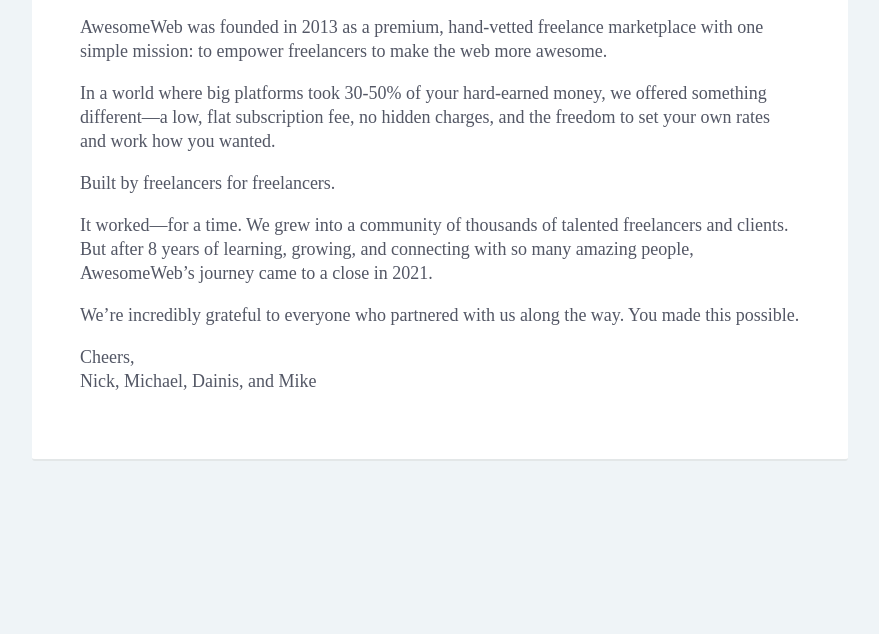
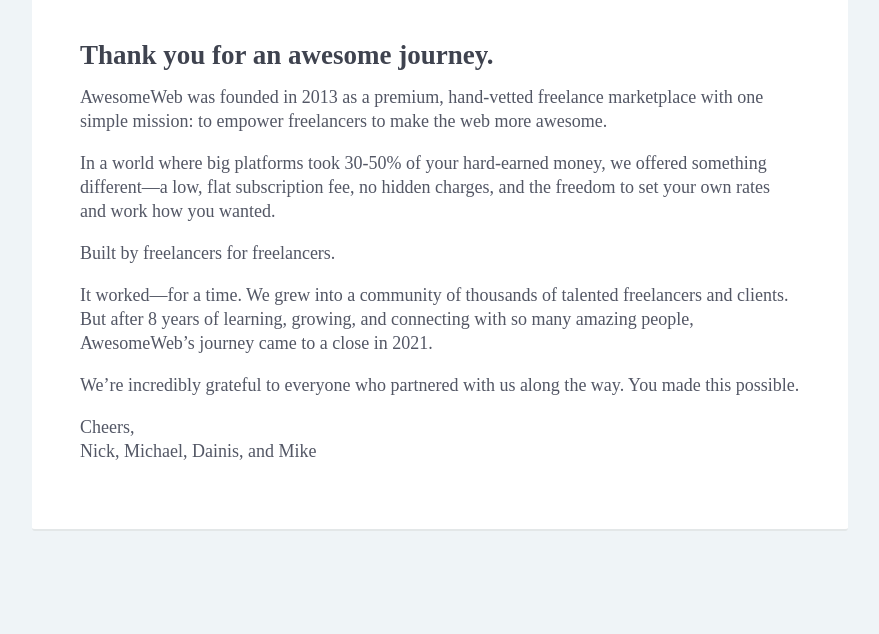
Before and after one commit to wntart/awesomeweb.github.io, a plain HTML site: page 404.html in a window 1280 px wide. Shown: the part 170-804 px from the top of the page, without its empty margins (200-1079 px from the left). Drawn offline with Linux system fonts and the light colour scheme.

Commit message:
Adjusting margin

```diff
--- a/404.html
+++ b/404.html
@@ -13,6 +13,7 @@
     font-family: proxima-nova, san-serif;
     font-size:1.125rem;
     line-height: 1.5rem;
+    margin: 8% 0;
   }
   div.header {
     margin: 2rem auto;
```
Also changed, not shown: index.html (+1 -0 lines).
